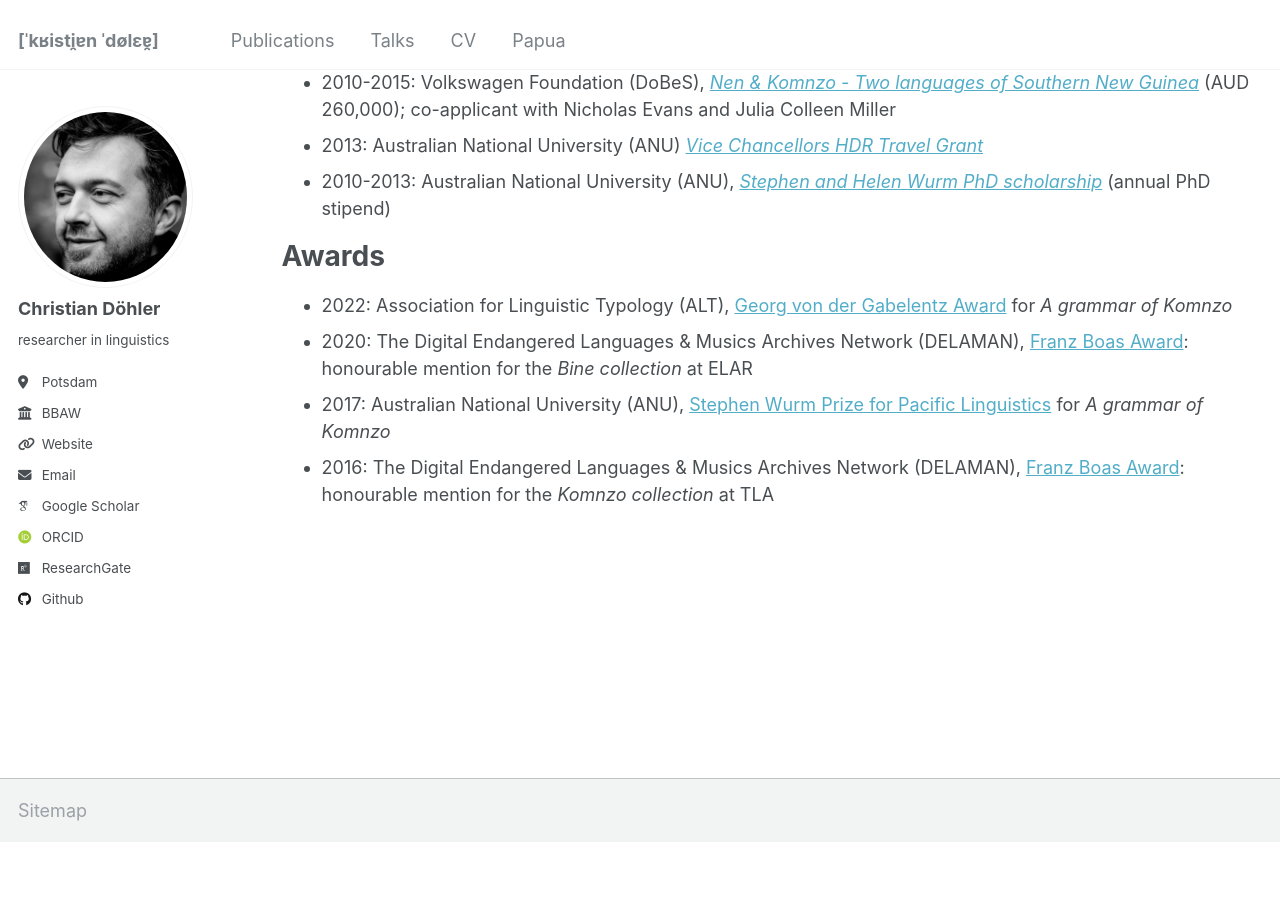
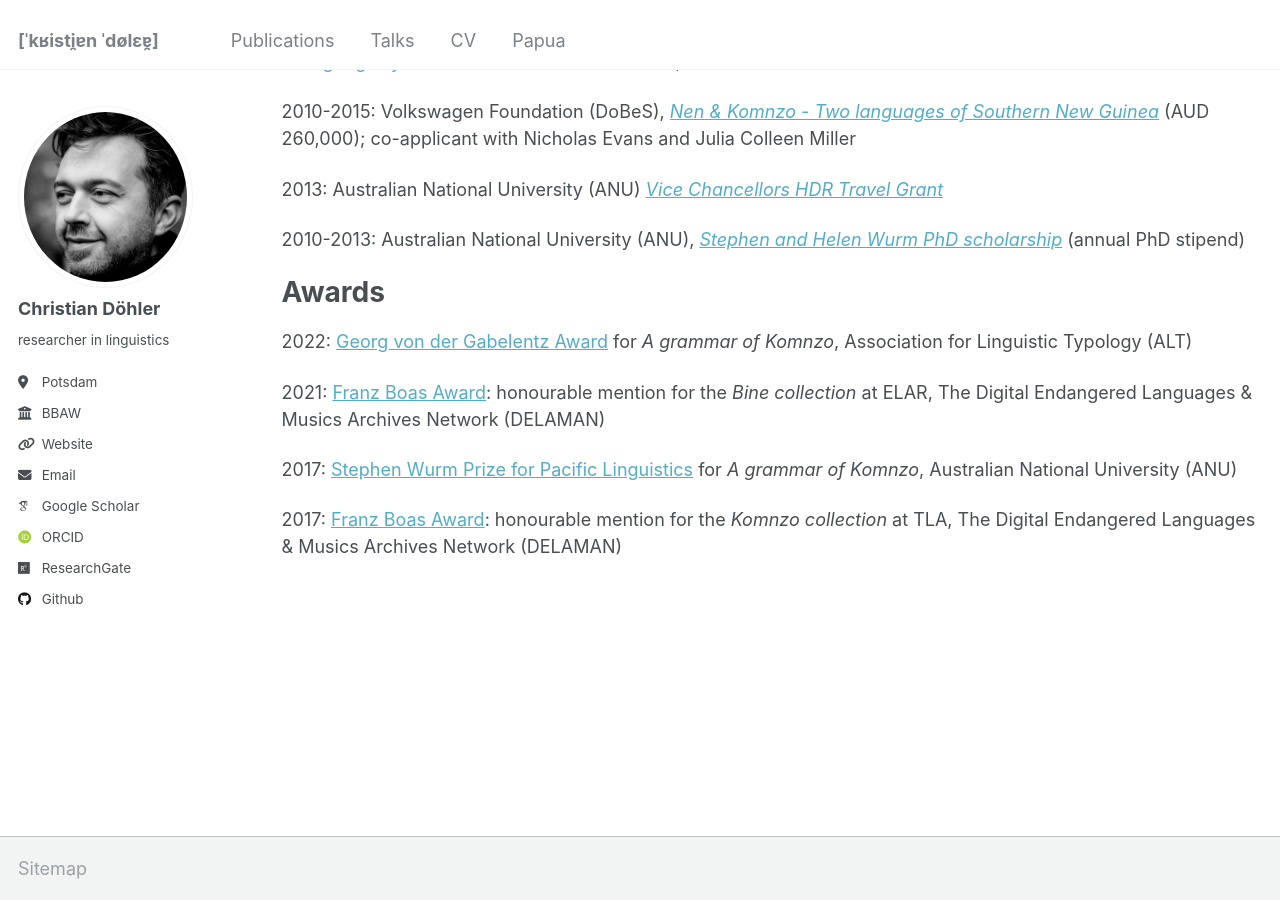
Before and after one commit to chrdoe/chrdoe.github.io, a Jekyll site: the page built from _pages/cv.md, in a window 1280 px wide and 900 px high, scrolled down 4076 px. Built offline with Jekyll 4.4.1, drawn with Linux system fonts in a browser that asks for light colours; some web fonts are replaced; before the commit the page ends 4918 px from its top, so only the background shows below that; part of the change alters nothing that is shown.

Commit message:
Update cv.md

```diff
--- a/_pages/cv.md
+++ b/_pages/cv.md
@@ -115,16 +115,23 @@ Conference organization
 Funding
 ====
 
-* 2023-2026: Deutsche Forschungsgemeinschaft (DFG), *[Open Text Collections](https://www.bbaw.de/forschung/open-text-collections)* (EUR 443,590); co-applicant with Sebastian Nordhoff and Mandana Seyfeddinipur
-* 2017-2019: Endangered Languages Documentation Programme (ELDP), *[A comprehensive documentation of Bine - a language of Southern New Guinea](https://www.elararchive.org/dk0471)* (GBP 142,791)
-* 2010-2015: Volkswagen Foundation (DoBeS), *[Nen & Komnzo - Two languages of Southern New Guinea](https://portal.volkswagenstiftung.de/search/projectPDF.do?projectId=8476)* (AUD 260,000); co-applicant with Nicholas Evans and Julia Colleen Miller
-* 2013: Australian National University (ANU) *[Vice Chancellors HDR Travel Grant](https://study.anu.edu.au/scholarships/find-scholarship/vice-chancellors-hdr-travel-grants)*
-* 2010-2013: Australian National University (ANU), *[Stephen and Helen Wurm PhD scholarship](https://study.anu.edu.au/scholarships/find-scholarship/stephen-helen-wurm-phd-scholarship-asia-pacific-linguistics)* (annual PhD stipend)
+2023-2026: Deutsche Forschungsgemeinschaft (DFG), *[Open Text Collections](https://www.bbaw.de/forschung/open-text-collections)* (EUR 443,590); co-applicant with Sebastian Nordhoff and Mandana Seyfeddinipur
+
+2017-2019: Endangered Languages Documentation Programme (ELDP), *[A comprehensive documentation of Bine - a language of Southern New Guinea](https://www.elararchive.org/dk0471)* (GBP 142,791)
+
+2010-2015: Volkswagen Foundation (DoBeS), *[Nen & Komnzo - Two languages of Southern New Guinea](https://portal.volkswagenstiftung.de/search/projectPDF.do?projectId=8476)* (AUD 260,000); co-applicant with Nicholas Evans and Julia Colleen Miller
+
+2013: Australian National University (ANU) *[Vice Chancellors HDR Travel Grant](https://study.anu.edu.au/scholarships/find-scholarship/vice-chancellors-hdr-travel-grants)*
+
+2010-2013: Australian National University (ANU), *[Stephen and Helen Wurm PhD scholarship](https://study.anu.edu.au/scholarships/find-scholarship/stephen-helen-wurm-phd-scholarship-asia-pacific-linguistics)* (annual PhD stipend)
 
 Awards
 ====
 
-* 2022: Association for Linguistic Typology (ALT), [Georg von der Gabelentz Award](https://linguistic-typology.org/georg-von-der-gabelentz-award) for *A grammar of Komnzo*
-* 2020: The Digital Endangered Languages & Musics Archives Network (DELAMAN), [Franz Boas Award](https://www.delaman.org/news/sonja-riesberg-receives-first-delaman-franz-boas-award/): honourable mention for the *Bine collection* at ELAR
-* 2017: Australian National University (ANU), [Stephen Wurm Prize for Pacific Linguistics]() for *A grammar of Komnzo*
-* 2016: The Digital Endangered Languages & Musics Archives Network (DELAMAN), [Franz Boas Award](https://www.delaman.org/news/2021-delaman-award-goes-to-karolina-grzech/): honourable mention for the *Komnzo collection* at TLA
+2022: [Georg von der Gabelentz Award](https://linguistic-typology.org/georg-von-der-gabelentz-award) for *A grammar of Komnzo*, Association for Linguistic Typology (ALT)
+
+2021: [Franz Boas Award](https://www.delaman.org/news/sonja-riesberg-receives-first-delaman-franz-boas-award/): honourable mention for the *Bine collection* at ELAR, The Digital Endangered Languages & Musics Archives Network (DELAMAN)
+
+2017: [Stephen Wurm Prize for Pacific Linguistics]() for *A grammar of Komnzo*, Australian National University (ANU)
+
+2017: [Franz Boas Award](https://www.delaman.org/news/2021-delaman-award-goes-to-karolina-grzech/): honourable mention for the *Komnzo collection* at TLA, The Digital Endangered Languages & Musics Archives Network (DELAMAN)
```
